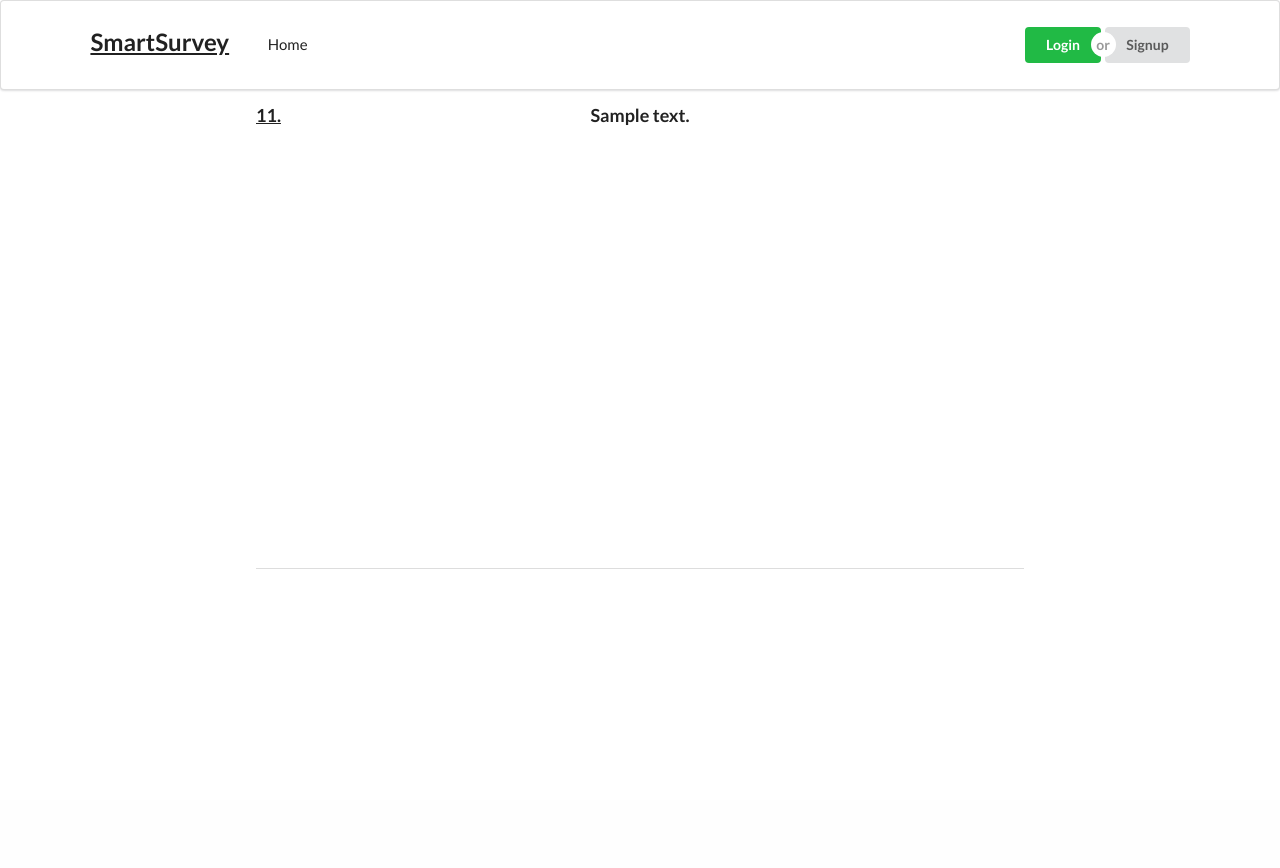
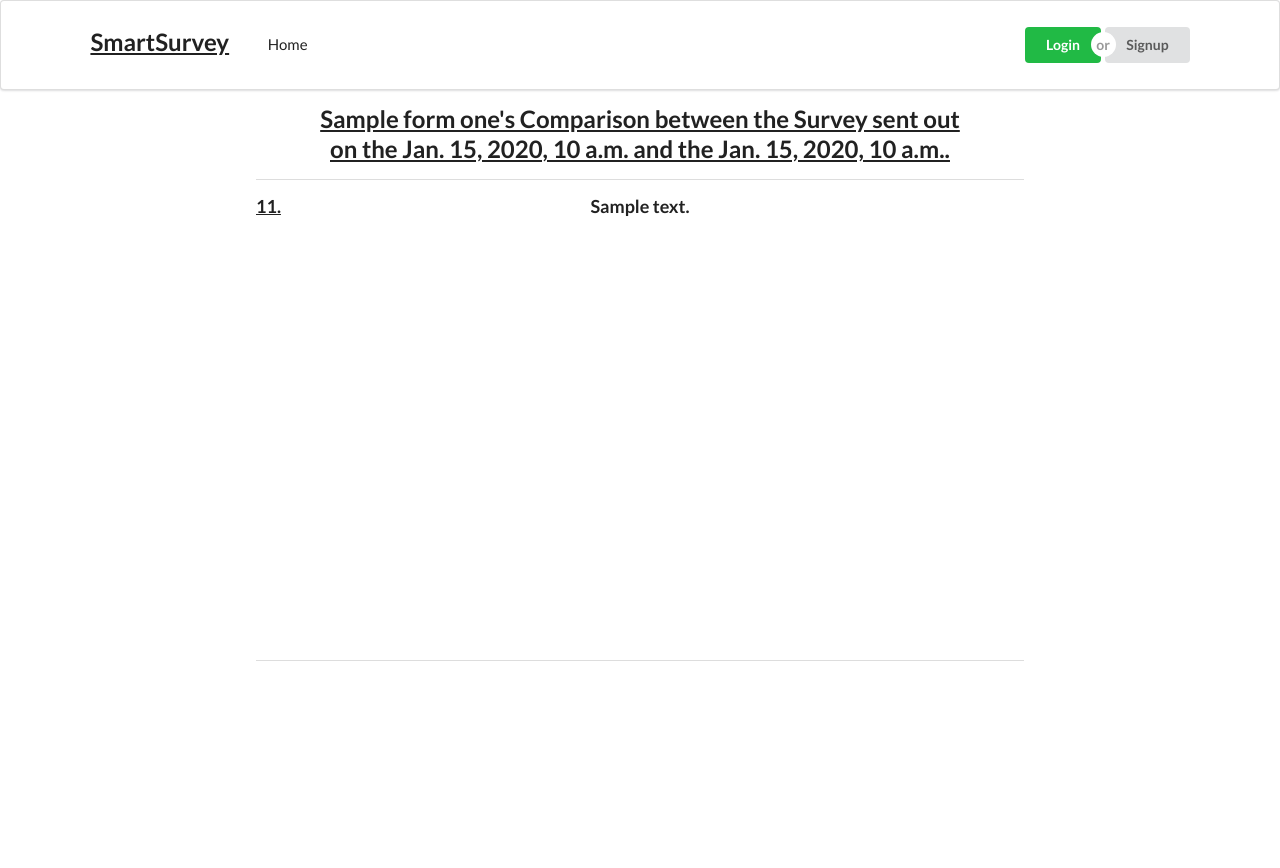
Before and after one commit to badger1661/smart-survey, a Django app: template templates/form/compare_form.html in a window 1280 px wide. Before the commit the page ends 569 px from the top, so only its background shows below. Run offline with Django 3.2, Linux system fonts and the light colour scheme; the template is opened without the code that fills it: most values are stand-ins (such as "Sample title", 1, 10 or a date in 2020); some libraries are stand-ins or nearby versions.

Commit message:
made comparing template more beautiful

```diff
--- a/templates/form/compare_form.html
+++ b/templates/form/compare_form.html
@@ -3,6 +3,13 @@
 {% block content %}
 <script type="text/javascript" src="https://www.gstatic.com/charts/loader.js"></script>
 <div style="width: 60%; margin-left:auto; margin-right:auto;padding-bottom:15%">
+    <div id="welcome" style="text-align: center;">
+        <h2>
+            <u>{{ form_one.title }}'s Comparison between the Survey sent out <br>on the {{form_one.date_created}} and the {{form_two.date_created}}.</u>
+        </h2>
+    </div>
+<div class="ui divider"></div>
+
 {% for question in responses %}
 <div>
         <h3 class="ui left floated header" style="position: absolute">
```
